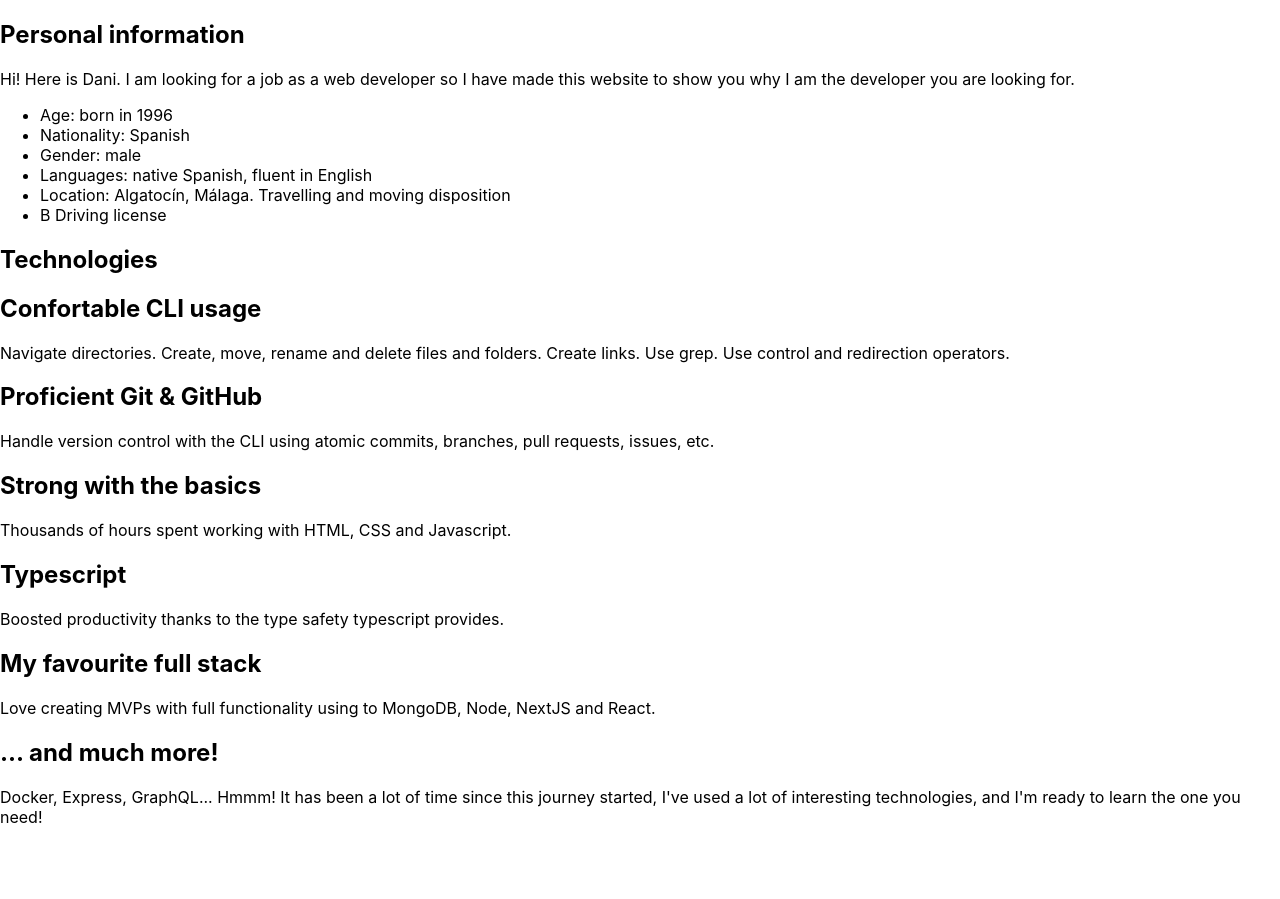
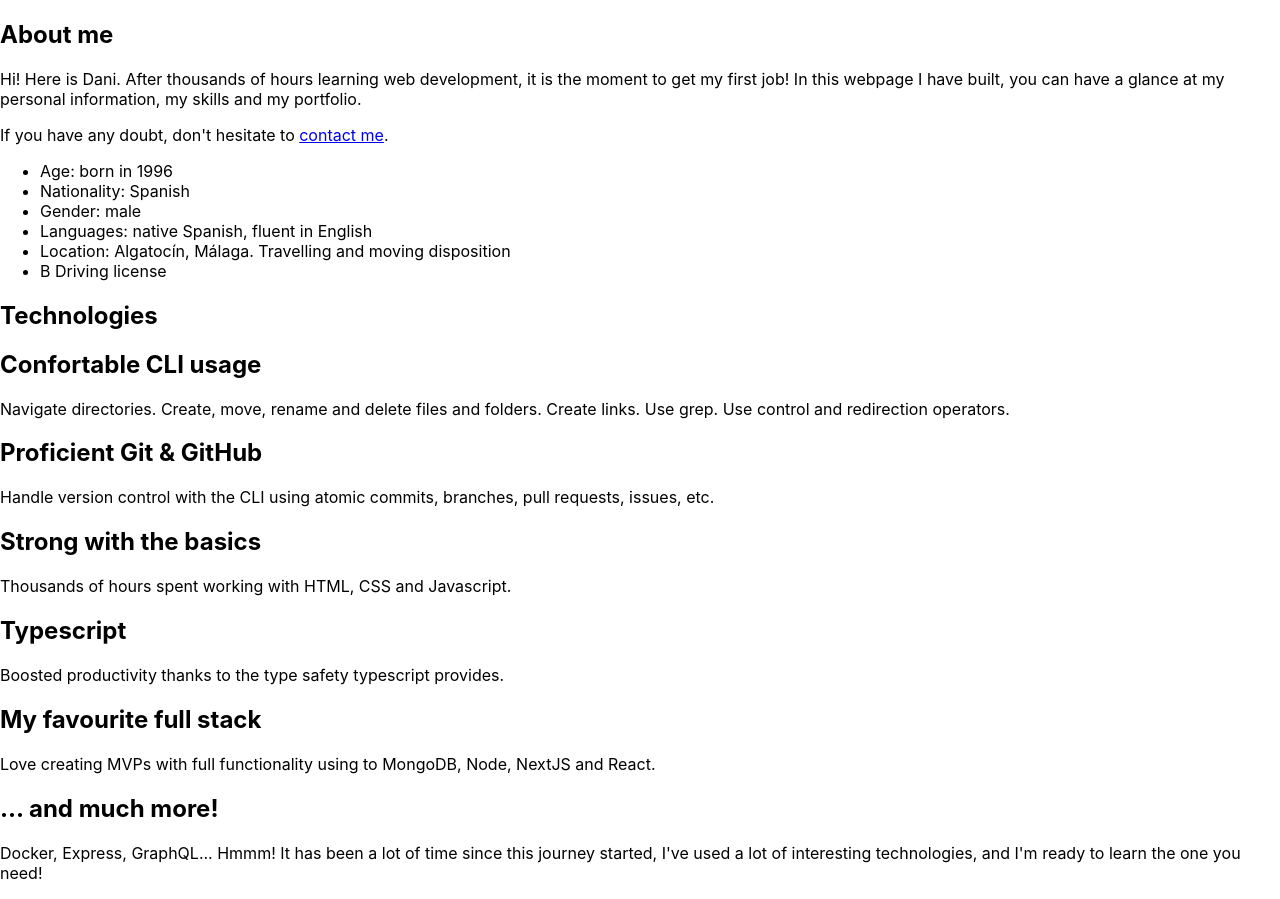
Before and after one commit to DanielMateosLab/danielmatlab, a Next.js app: page / in a window 1280 px wide. Before the commit the page ends 843 px from the top, so only its background shows below. Built offline with nearby package versions, Linux system fonts and the light colour scheme.

Commit message:
Add content to 'about me' section

```diff
--- a/pages/index.tsx
+++ b/pages/index.tsx
@@ -49,11 +49,15 @@ export default function Home() {
 
       <main>
         <article>
-          <h1>Personal information</h1>
+          <h1>About me</h1>
           <p>
-            Hi! Here is Dani. I am looking for a job as a web developer so I
-            have made this website to show you why I am the developer you are
-            looking for.
+            Hi! Here is Dani. After thousands of hours learning web development,
+            it is the moment to get my first job! In this webpage I have built,
+            you can have a glance at my personal information, my skills and my
+            portfolio.
+          </p>
+          <p>
+            If you have any doubt, don't hesitate to <a href="#">contact me</a>.
           </p>
           <ul>
             <li>Age: born in 1996</li>
```
